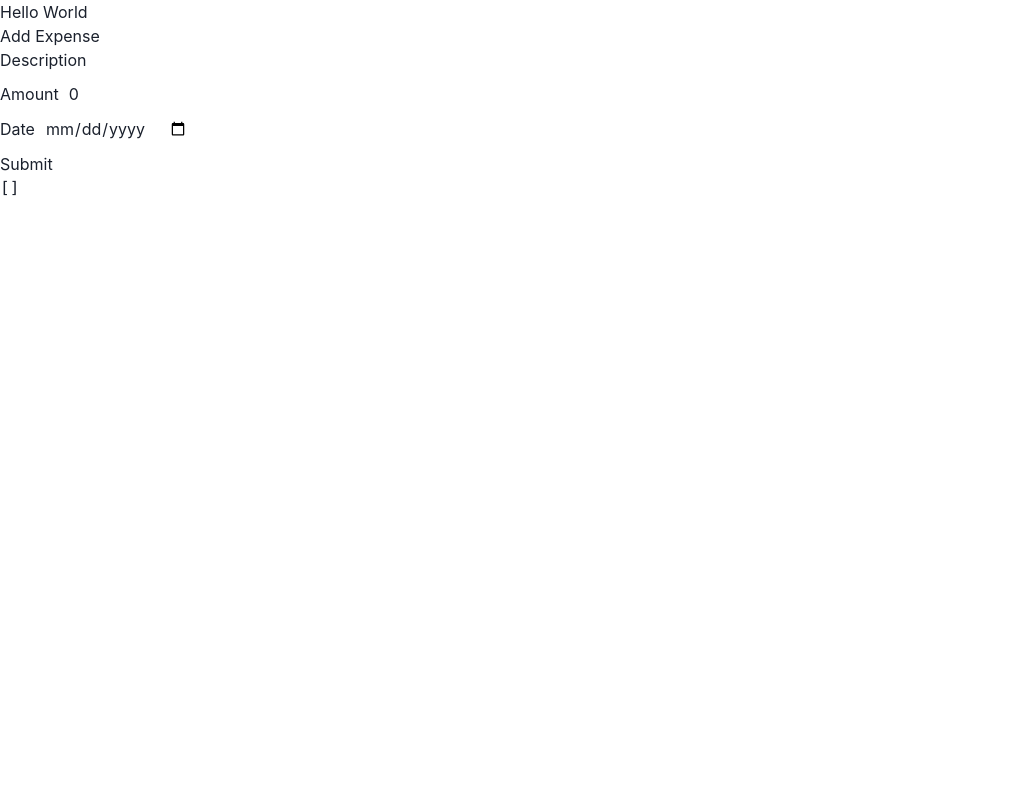
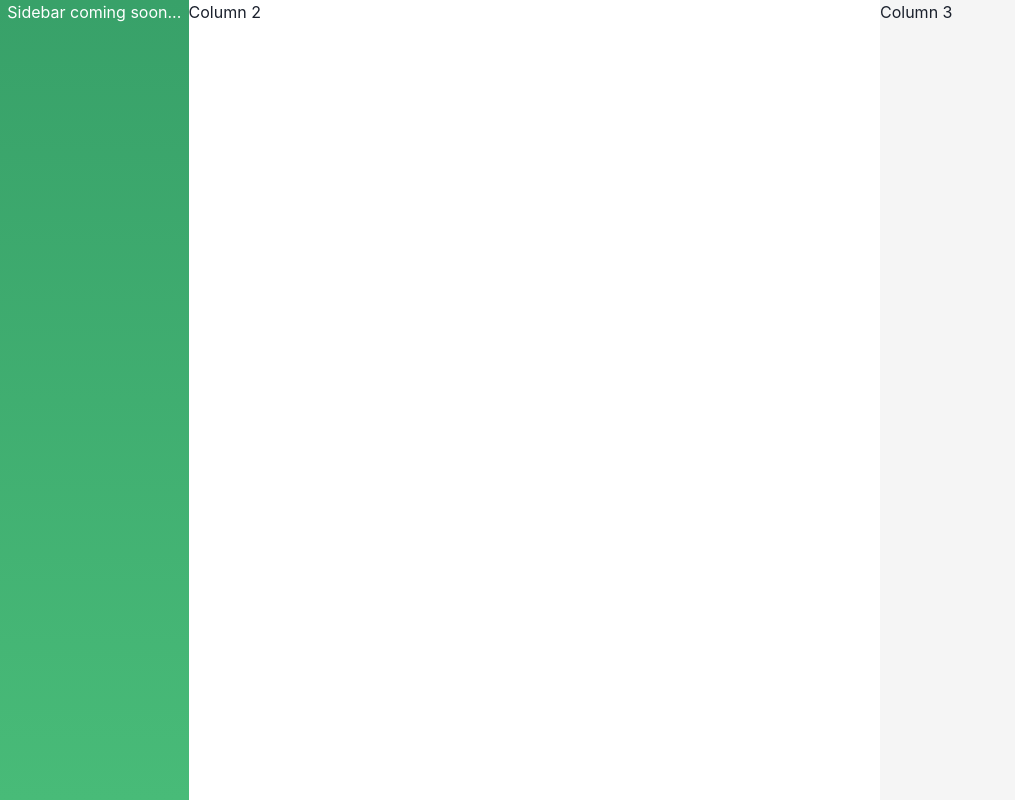
Before and after one commit to FrancisCalizo/quicksave, a Next.js app in the folder client/: page / in a window 1280 px wide. Shown: the whole page, without its empty margins (0-1015 px from the left). Built offline with nearby package versions, Linux system fonts and the light colour scheme; no server answers.

Commit message:
feat: implement app layout for dashboard

```diff
--- /dev/null
+++ b/client/components/layout/dashboard/DashboardLayout.tsx
@@ -0,0 +1,14 @@
+import React from 'react';
+
+import { Flex } from '@chakra-ui/react';
+
+import Sidebar from 'components/layout/dashboard/Sidebar';
+
+export default function DashboardLayout({ children }: any) {
+  return (
+    <Flex h={[null, null, '100vh']} maxW="2000px" flexDir={['column', 'column', 'row']} overflow="hidden">
+      <Sidebar />
+      {children}
+    </Flex>
+  );
+}
--- /dev/null
+++ b/client/components/layout/dashboard/Sidebar.tsx
@@ -0,0 +1,16 @@
+import React from 'react';
+import { Flex } from '@chakra-ui/react';
+
+export default function Sidebar() {
+  return (
+    <Flex
+      w={['100%', '100%', '10%', '15%', '15%']}
+      flexDir="column"
+      alignItems="center"
+      bgGradient="linear(to-b, green.500, green.400)"
+      color="#fff"
+    >
+      <h3>Sidebar coming soon...</h3>
+    </Flex>
+  );
+}
--- a/client/pages/_app.tsx
+++ b/client/pages/_app.tsx
@@ -1,4 +1,3 @@
-import type { AppProps } from 'next/app';
 import { ChakraProvider } from '@chakra-ui/react';
 import { QueryClient, QueryClientProvider } from 'react-query';
 import { ReactQueryDevtools } from 'react-query/devtools';
@@ -6,12 +5,12 @@ import '../styles/globals.css';
 
 const queryClient = new QueryClient();
 
-function MyApp({ Component, pageProps }: AppProps) {
+function MyApp({ Component, pageProps }: any) {
+  const getLayout = Component.getLayout || ((page: any) => <>{page}</>);
+
   return (
     <QueryClientProvider client={queryClient}>
-      <ChakraProvider>
-        <Component {...pageProps} />
-      </ChakraProvider>
+      <ChakraProvider>{getLayout(<Component {...pageProps} />)}</ChakraProvider>
       <ReactQueryDevtools initialIsOpen={false} />
     </QueryClientProvider>
   );
--- a/client/pages/api/hello.ts
+++ /dev/null
@@ -1,13 +0,0 @@
-// Next.js API route support: https://nextjs.org/docs/api-routes/introduction
-import type { NextApiRequest, NextApiResponse } from 'next'
-
-type Data = {
-  name: string
-}
-
-export default function handler(
-  req: NextApiRequest,
-  res: NextApiResponse<Data>
-) {
-  res.status(200).json({ name: 'John Doe' })
-}
--- a/client/pages/index.tsx
+++ b/client/pages/index.tsx
@@ -1,23 +1,35 @@
-import type { NextPage } from 'next';
 import Head from 'next/head';
 
-import TestForm from '../components/TestForm';
-import TestList from '../components/TestList';
+import { Flex } from '@chakra-ui/react';
 
-const Home: NextPage = () => {
+import DashboardLayout from 'components/layout/dashboard/DashboardLayout';
+
+export default function Home() {
   return (
-    <div>
+    <>
       <Head>
-        <title>Create Next App</title>
-        <meta name="description" content="Generated by create next app" />
+        <title>Quicksave App</title>
+        <meta name="description" content="Quicksave expense tracker" />
         <link rel="icon" href="/favicon.ico" />
       </Head>
 
-      <h1>Hello World</h1>
-      <TestForm />
-      <TestList />
-    </div>
+      {/* Column 2 */}
+      <Flex w={['100%', '100%', '60%', '60%', '55%']} flexDir="column" overflow="auto" minH="100vh">
+        <h3>Column 2</h3>
+      </Flex>
+
+      {/* Column 3 */}
+      <Flex
+        w={['100%', '100%', '30%']}
+        bgColor="#F5F5F5"
+        flexDir="column"
+        overflow="auto"
+        minW={[null, null, '300px', '300px', '400px']}
+      >
+        <h3>Column 3</h3>
+      </Flex>
+    </>
   );
-};
+}
 
-export default Home;
+Home.getLayout = (page: any) => <DashboardLayout>{page}</DashboardLayout>;
```
